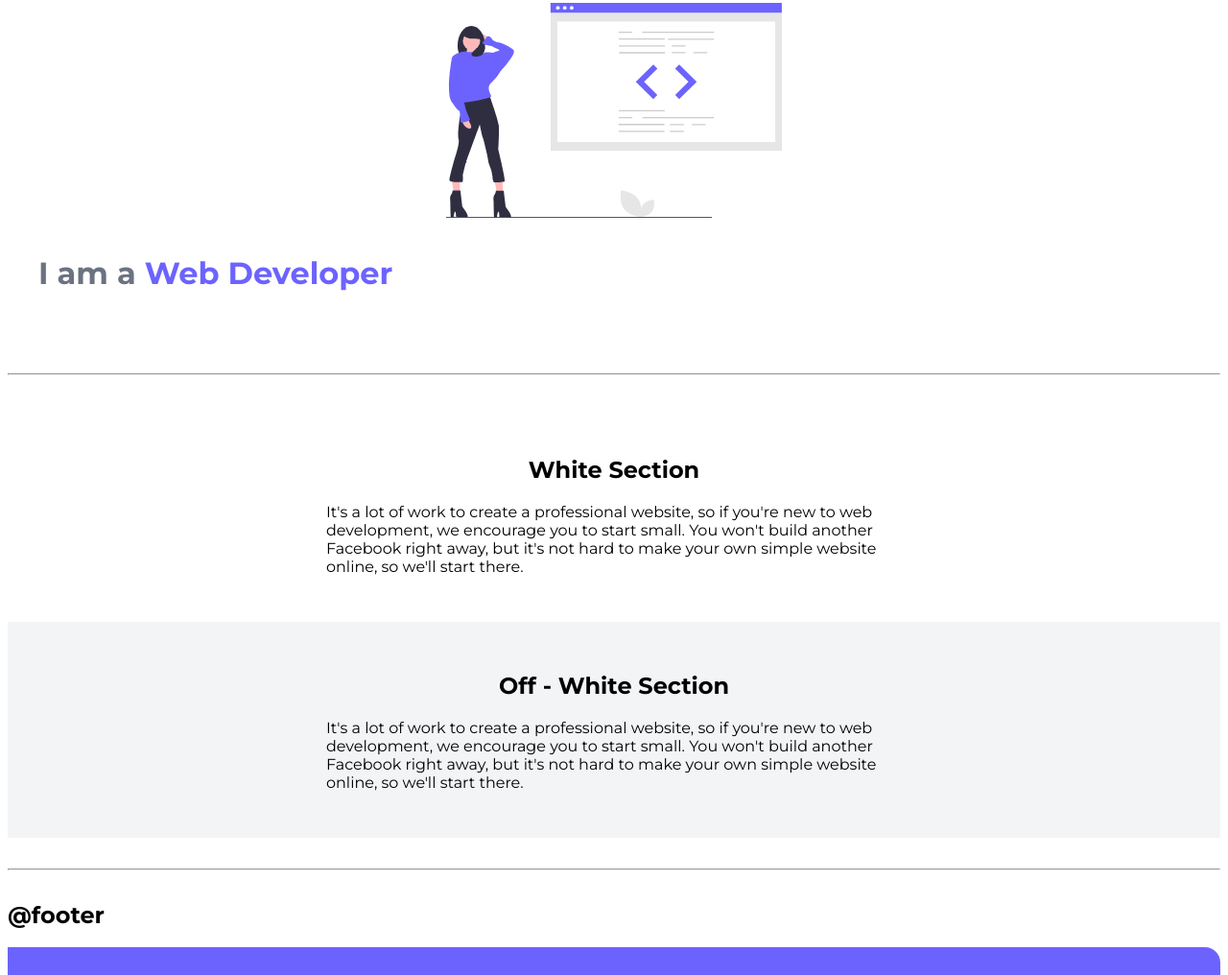
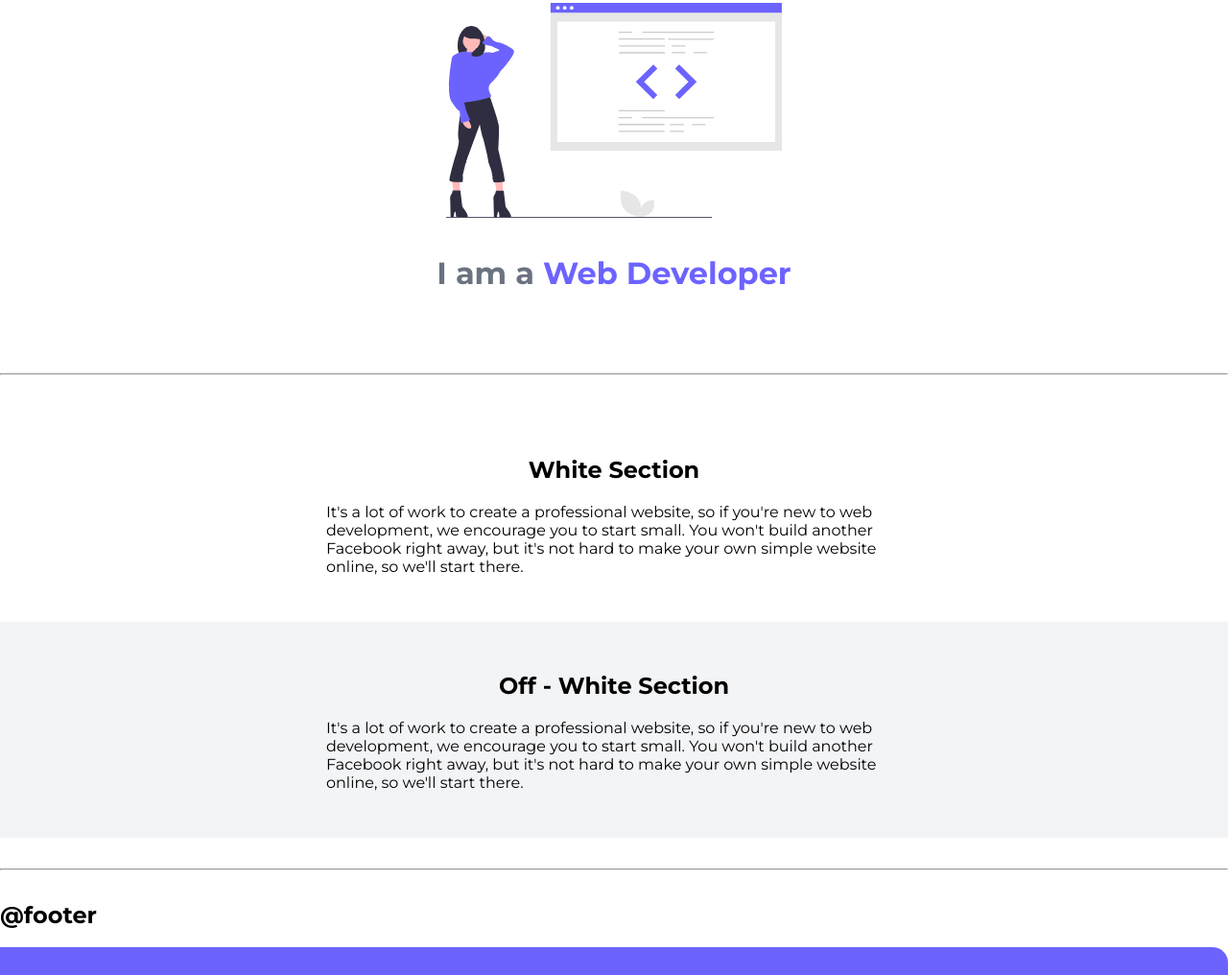
Before and after one commit to smilegupta/Component--Library, a plain HTML site: page index.html in a window 1280 px wide. Shown: the part 1534-2550 px from the top of the page at 96% size. Drawn offline with Linux system fonts and the light colour scheme.

Commit message:
basic component library done

```diff
--- a/styles.css
+++ b/styles.css
@@ -7,6 +7,7 @@
 }
 
 body{
+    margin: 0px;
     font-family: 'Montserrat', sans-serif;
 }
 
@@ -89,6 +90,7 @@ hr{
 }
 
 .hero .hero-heading{
+    text-align: center;
     color: var(--dark-grey);
     padding-top: 1rem;
 }
```
